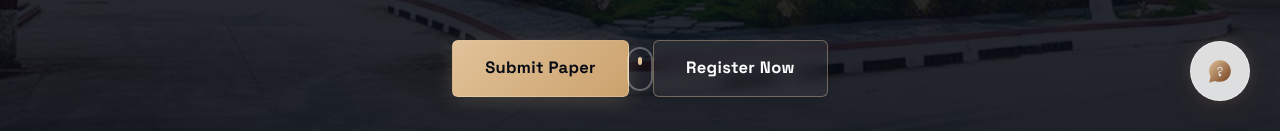
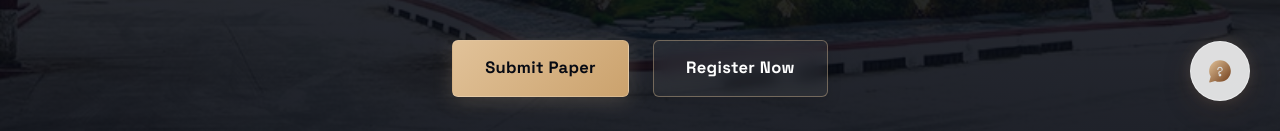
Before and after one commit to genzaada/ICAEITSF_2027, a Next.js app: page / in a window 1280 px wide. Shown: the part 669-800 px from the top of the page. Built offline with nearby package versions, Linux system fonts and the light colour scheme.

Commit message:
removed scroll hint

```diff
--- a/src/components/Hero.js
+++ b/src/components/Hero.js
@@ -80,14 +80,6 @@ export default function Hero() {
           </Button>
         </div>
       </div>
-
-      <div className="hero-scroll-hint">
-        <a href="#about" onClick={(e) => handleScrollTo(e, "about")} aria-label="Scroll down">
-          <div className="scroll-mouse">
-            <div className="scroll-wheel"></div>
-          </div>
-        </a>
-      </div>
     </section>
   );
 }
```
